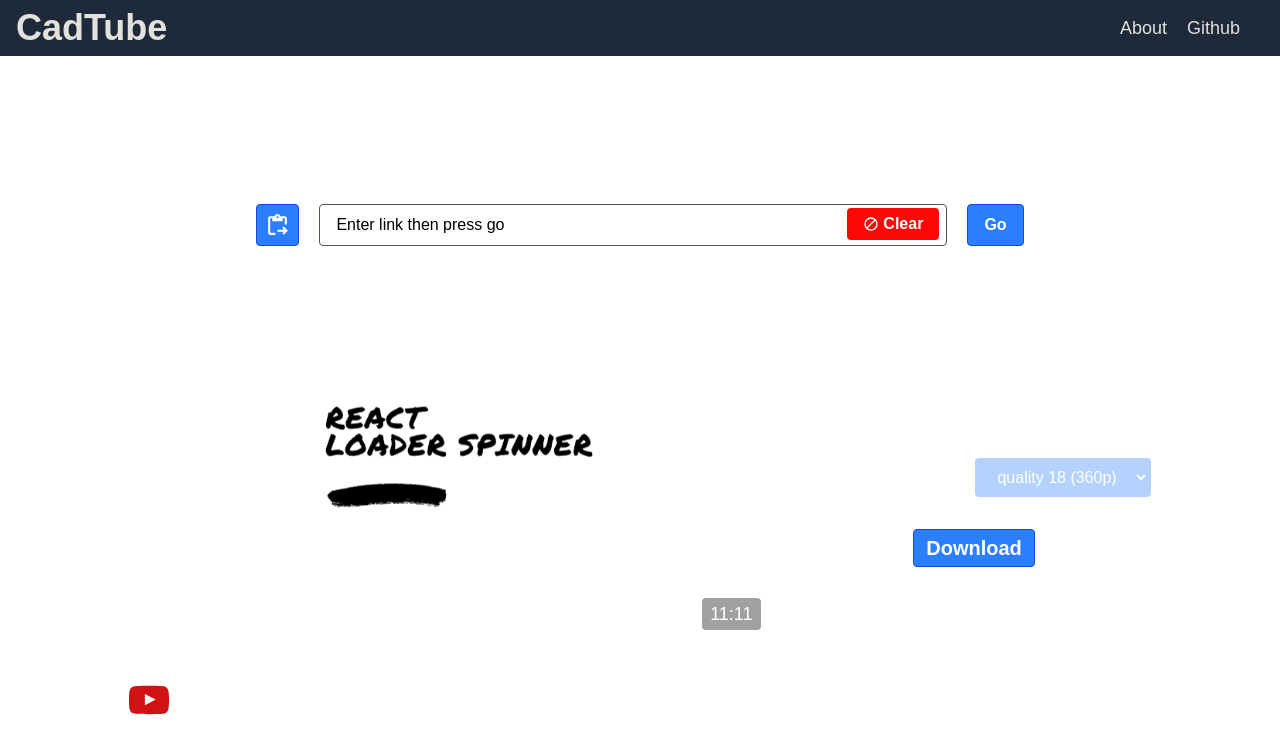
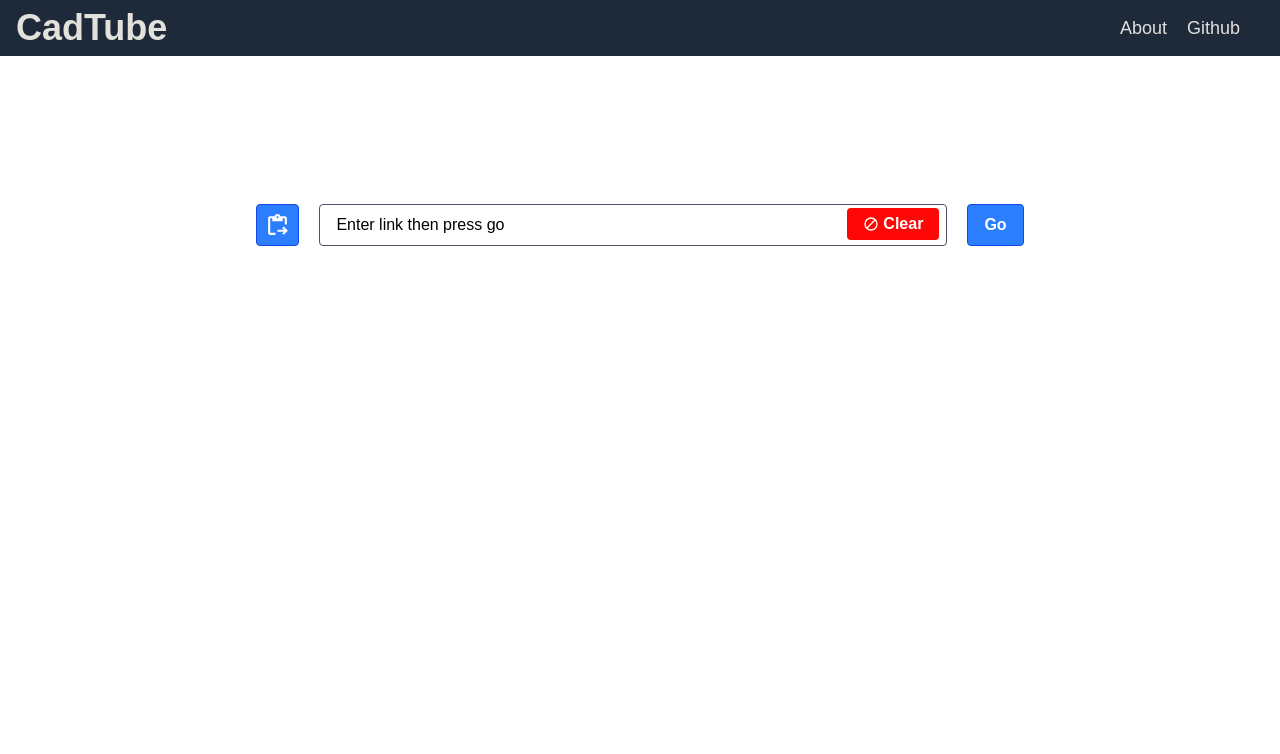
Before and after one commit to harsh-upla/cadtube, a Next.js app: page / in a window 1280 px wide. Shown: the top 754 px of the page. Built offline with nearby package versions, Linux system fonts and the light colour scheme.

Commit message:
page deploy fix

```diff
--- a/app/page.tsx
+++ b/app/page.tsx
@@ -273,7 +273,7 @@
       </div>
 
       {loading && <InfinitySpin width="200" height="200" color="#2b7fff" />}
-      {/* {fetchedForm && ( */}
+       {fetchedForm && (
       <div className="w-full h-full flex flex-col md:flex-row gap-7 items-center justify-center">
         <div className="">
           <div className="w-5/6 md:w-160 md:h-90 h-52 mx-auto relative">
@@ -308,8 +308,8 @@
               <div>{fetchedForm?.channel_tag ?? "@xyz"}</div>
             </div>
             <span className="w-fit pl-5">
-              {/* <span>{formatSubscribers(fetchedForm?.subscribers) ?? 0} </span> */}
-              <span>00 </span>
+              <span>{formatSubscribers(fetchedForm?.subscribers) ?? 0} </span>
+              {/* <span>00 </span> */}
               Subscribers
             </span>
           </Link>
@@ -368,7 +368,7 @@
           </div>
         </form>
       </div>
-      {/* )} */}
+       )}
     </div>
   );
 };
```
